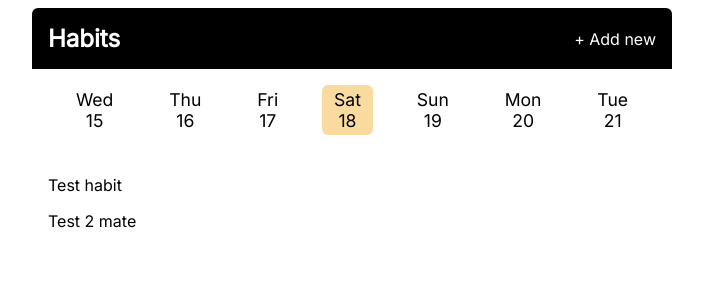
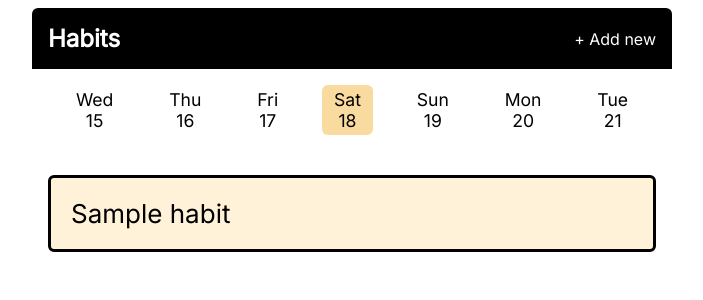
Before and after one commit to rezajkee/flask-mongodb, a Flask app: page / in a window 1280 px wide. Shown: the top 300 px of the page, without its empty margins (288-991 px from the left). Run offline with Flask 2, Linux system fonts and the light colour scheme; a database or web service that is not in the repository returns one stand-in record (values such as "Sample title").

Commit message:
Implement completing habits, refactor to flask blueprint, set up MongoDB

```diff
--- a/app.py
+++ b/app.py
@@ -1,31 +1,16 @@
-import datetime
-from flask import Flask, render_template, request
+import os
+from flask import Flask
+from routes import pages
+from pymongo import MongoClient
+from dotenv import load_dotenv
 
-app = Flask(__name__)
-habits = ["Test habit", "Test 2 mate"]
+load_dotenv()
 
 
-@app.context_processor
-def add_calc_date_range():
-    def date_range(start: datetime.date):
-        dates = [start + datetime.timedelta(days=diff)
-                 for diff in range(-3, 4)]
-        return dates
-    return {"date_range": date_range}
+def create_app():
+    app = Flask(__name__)
+    client = MongoClient(os.environ.get("MONGODB_URI"))
+    app.db = client.tracker
 
-
-@app.route("/")
-def index():
-    date_str = request.args.get("date")
-    if date_str:
-        selected_date = datetime.date.fromisoformat(date_str)
-    else:
-        selected_date = datetime.date.today()
-    return render_template("index.html", habits=habits, title="Habit Tracker - Home", selected_date=selected_date)
-
-
-@app.route("/add", methods=["GET", "POST"])
-def add_habit():
-    if request.method == "POST":
-        habits.append(request.form.get("habit"))
-    return render_template("add_habit.html", title="Habit Tracker - Add Habit", selected_date=datetime.date.today())
+    app.register_blueprint(pages)
+    return app
--- /dev/null
+++ b/routes.py
@@ -0,0 +1,65 @@
+import datetime
+import uuid
+from flask import Blueprint, render_template, request, redirect, url_for, current_app
+
+pages = Blueprint("habits", __name__, static_folder="static", template_folder="templates")
+
+
+@pages.context_processor
+def add_calc_date_range():
+    def date_range(start: datetime.datetime):
+        dates = [start + datetime.timedelta(days=diff)
+                 for diff in range(-3, 4)]
+        return dates
+    return {"date_range": date_range}
+
+
+def today_at_midnight():
+    today = datetime.datetime.today()
+    return datetime.datetime(today.year, today.month, today.day)
+
+
+@pages.route("/")
+def index():
+    date_str = request.args.get("date")
+    if date_str:
+        selected_date = datetime.datetime.fromisoformat(date_str)
+    else:
+        selected_date = today_at_midnight()
+
+    habits_on_date = current_app.db.habits.find({"added": {"$lte": selected_date}})
+    completions = [
+        habit["habit"] for habit in current_app.db.completions.find({"date": selected_date})
+    ]
+
+    return render_template(
+        "index.html",
+        habits=habits_on_date,
+        selected_date=selected_date,
+        completions=completions,
+        title="Habit Tracker - Home",
+    )
+
+
+@pages.route("/add", methods=["GET", "POST"])
+def add_habit():
+    today = today_at_midnight()
+    if request.method == "POST":
+        current_app.db.habits.insert_one(
+            {"_id": uuid.uuid4().hex, "added": today, "name": request.form.get("habit")}
+        )
+    return render_template(
+        "add_habit.html",
+        selected_date=today,
+        title="Habit Tracker - Add Habit",
+    )
+
+
+@pages.post("/complete")
+def complete():
+    date_string = request.form.get("date")
+    habit = request.form.get("habitId")
+    date = datetime.datetime.fromisoformat(date_string)
+    current_app.db.completions.insert_one({"date": date, "habit": habit})
+
+    return redirect(url_for(".index", date=date_string))
--- a/static/css/main.css
+++ b/static/css/main.css
@@ -129,3 +129,50 @@ centered within the allotted space */
   flex-direction: column;
   align-items: center;
 }
+
+.habit {
+  display: flex;
+  flex-direction: row;
+  align-items: center;
+  justify-content: space-between;
+  font-size: 26px;
+  padding: 20px;
+  margin-bottom: 20px;
+  background-color: #fff2d8;
+  border: 3px solid black;
+  border-radius: 6px;
+}
+
+.habit:not(.completed) {
+  padding: 0;
+}
+
+.habit:not(.completed):hover {
+  background-color: #e9cd87;
+}
+
+.habit__icon {
+  width: 1em;
+  height: 1em;
+}
+
+.habit__name {
+  margin: 0;
+}
+
+.habit__form {
+  width: 100%;
+}
+
+.habit__button {
+  display: block;
+  width: 100%;
+  margin: 0;
+  padding: 20px;
+  font-family: inherit;
+  font-size: inherit;
+  text-align: left;
+  border: none;
+  background-color: unset;
+  cursor: pointer;
+}
--- a/templates/index.html
+++ b/templates/index.html
@@ -3,11 +3,27 @@
 {% block main_content %}
     <section class="habit-list">
         {% for habit in habits %}
-            <div class="habit">
-                <p class="habit__name">
-                    {{ habit }}
-                </p>
-            </div>
+            {% set completed = habit["_id"] in completions %}
+            {% if completed %}
+                <div class="habit completed">
+                    <p class="habit__name">
+                        {{ habit["name"] }}
+                    </p>
+                    <svg class="habit__icon" xmlns="http://www.w3.org/2000/svg" viewBox="0 0 20 20" fill="currentColor">
+                        <path fill-rule="evenodd" d="M10 18a8 8 0 100-16 8 8 0 000 16zm3.707-9.293a1 1 0 00-1.414-1.414L9 10.586 7.707 9.293a1 1 0 00-1.414 1.414l2 2a1 1 0 001.414 0l4-4z" clip-rule="evenodd" />
+                    </svg>
+                </div>
+            {% else %}
+                <div class="habit">
+                    <form action="{{ url_for('habits.complete') }}" method="post" class="habit__form">
+                        <input type="hidden" name="habitId" value="{{ habit['_id'] }}">
+                        <input type="hidden" name="date" value="{{ selected_date }}">
+                        <button type="submit" class="habit__button">
+                            {{ habit["name"] }}
+                        </button>
+                    </form>
+                </div>
+            {% endif %}
         {% endfor %}
     </section>
 {% endblock %}
--- a/templates/layout.html
+++ b/templates/layout.html
@@ -13,16 +13,16 @@
 
     <body>
         <header class="header">
-            <h1 class="header__logo"><a href="{{ url_for('index') }}" class="header__link">Habits</a></h1>
+            <h1 class="header__logo"><a href="{{ url_for('habits.index') }}" class="header__link">Habits</a></h1>
             {% if "add" not in request.endpoint %}
-                <a href="{{ url_for('add_habit') }}" class="header__link">+ Add new</a>
+                <a href="{{ url_for('habits.add_habit') }}" class="header__link">+ Add new</a>
             {% endif %}
         </header>
 
         <main class="main">
             <section class="dates">
                 {% for date in date_range(selected_date) %}
-                    <a href="{{ url_for('index', date=date) }}" class="dates__link {{ 'dates__link--current' if loop.index0 == 3 else '' }}">
+                    <a href="{{ url_for('habits.index', date=date) }}" class="dates__link {{ 'dates__link--current' if loop.index0 == 3 else '' }}">
                         <time class="date" datetime="{{ date }}">
                             <span>{{ date.strftime("%a") }}</span>
                             <span>{{ date.strftime("%d") }}</span>
```
Also changed, not shown: 1 other file.
